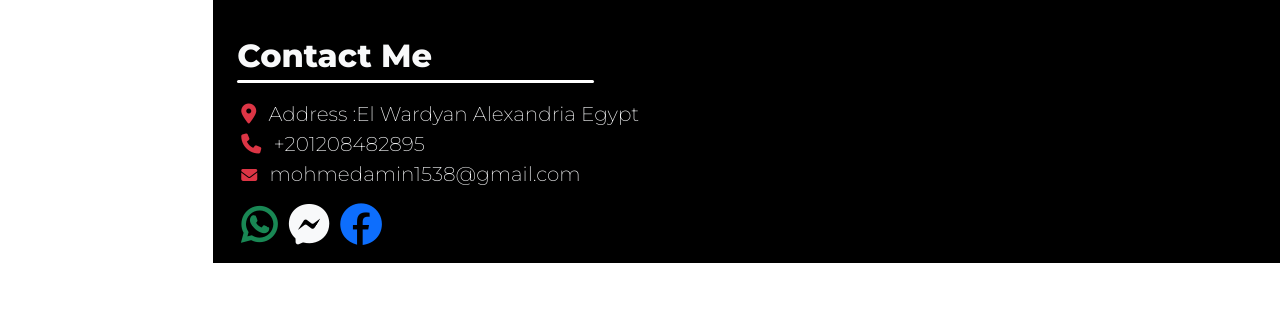
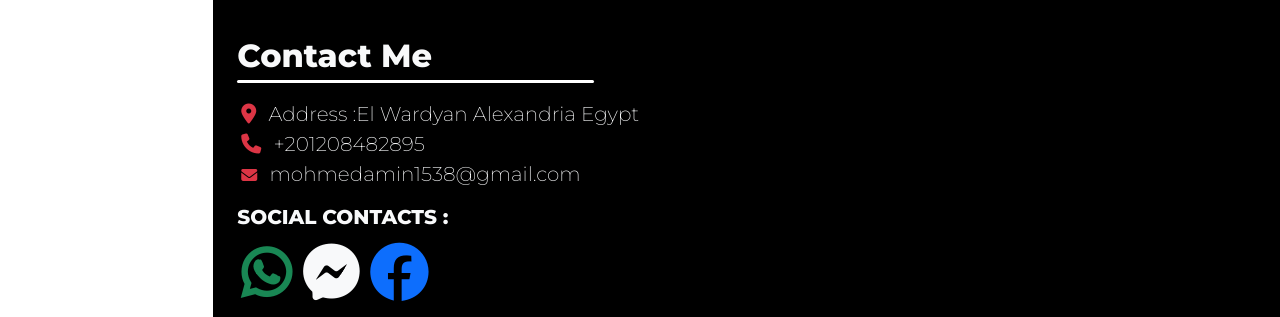
Before and after one commit to MohamedAmin1538/cv2, a plain HTML site: page index.html in a window 1280 px wide. Shown: the part 3053-3370 px from the top of the page. Before the commit the page ends 3316 px from the top, so only its background shows below. Drawn offline with nearby package versions, Linux system fonts and the light colour scheme.

Commit message:
Update index.html

```diff
--- a/index.html
+++ b/index.html
@@ -84,7 +84,7 @@
                     </div>
                     <div class="container mt-3 " id="work">
                         <h2 class="text-light  fw-bolder text-capitalize">work</h2>
-                        <div class="text-light d-flex justify-content-center mt-4 text-capitalize" >
+                        <div class="text-light d-flex justify-content-center mt-4 text-capitalize container" >
                             <div class="row gap-4 colec  gap-md-0  col-12 justify-content-center gap-lg-4">
                                 <div class="col-12 col-md-6 mb-md-4 col-lg-5 ">
                                     <a class=" d-flex text-light text-decoration-none flex-column align-items-center" href="https://valorant-mohamed.000webhostapp.com/" target="_blank">
@@ -132,10 +132,11 @@
                                 <li><i class="me-2 text-danger  fs-5 fa fa-phone"></i> <span class="fs-5 fw-light">+201208482895</span></li>
                                 <li><i class="me-2 text-danger fa fa-envelope"></i> <span class="fs-5 text-lowercase fw-light">mohmedamin1538@gmail.com</span></li>
                             </ul>
+                            <h3 class="fs-5 mt-3 fw-bold text-uppercase">social contacts :</h3>
                             <ul class="mt-3 d-flex gap-1 ps-1">
-                                <li><a target="_blank" href="https://wa.me/201208482895"><i class="me-2 fw-bolder fs-1 text-success fa fa-whatsapp	"></i></a></li>
-                                <li><a target="_blank" href="https://www.messenger.com/t/100012072466933/"><i class="me-2 fw-bolder fs-1 text-light fab fa-facebook-messenger	"></i></a></li>
-                                <li><a target="_blank" href="https://www.facebook.com/Mohamed.Amin1538/"><i class="me-2 fw-bolder fs-1 text-primary fab fa-facebook	"></i></a></li>
+                                <li><a target="_blank" href="https://wa.me/201208482895"><i class="me-2 fw-bolder display-4 text-success fab fa-whatsapp"></i></a></li>
+                                <li><a target="_blank" href="http://m.me/Mohamed.Amin1538"><i class="me-2 fw-bolder display-4 text-light fab fa-facebook-messenger	"></i></a></li>
+                                <li><a target="_blank" href="https://www.facebook.com/Mohamed.Amin1538/"><i class="me-2 fw-bolder display-4 text-primary fab fa-facebook	"></i></a></li>
 
                             </ul>
 
```
